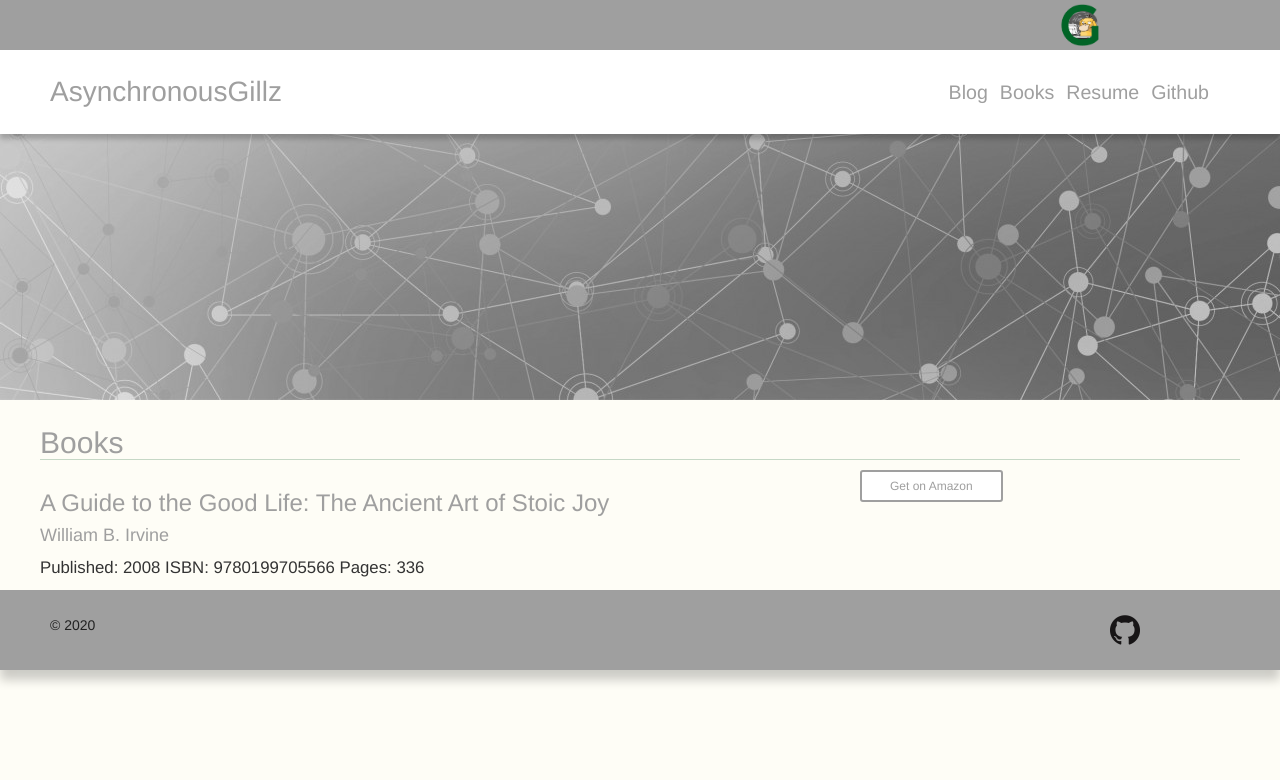
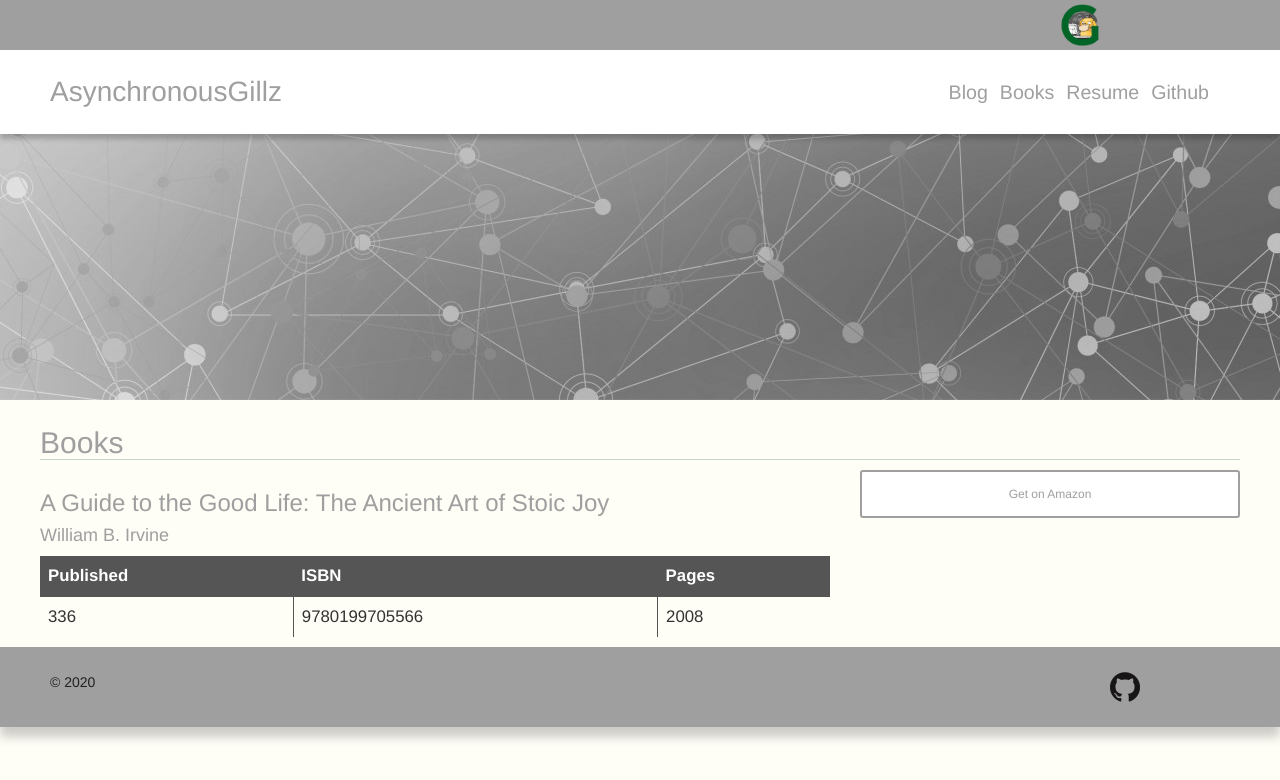
Before and after one commit to GerhardOfRivia/GerhardOfRivia.github.io, a Jekyll site: the page built from books.md, in a window 1280 px wide. Shown: the top 780 px of the page. Built offline with Jekyll 4.4.1, drawn with Linux system fonts in a browser that asks for light colours; nearby versions of some CDN libraries.

Commit message:
Update to final touch

```diff
--- a/_includes/books.html
+++ b/_includes/books.html
@@ -7,16 +7,27 @@
 
 			<h4>{{ book.author }}</h4>
 
-			<div>
-				Published: {{ book.published }}
-				ISBN: {{ book.ISBN }}
-				Pages: {{ book.pages }}
-			</div>
+			<table>
+				<thead>
+					<tr>
+						<th>Published</th>
+						<th>ISBN</th>
+						<th>Pages</th>
+					</tr>
+				</thead>
+				<tbody>
+					<tr>
+						<td>{{ book.pages }}</td>
+						<td>{{ book.ISBN }}</td>
+						<td>{{ book.published }}</td>
+					</tr>
+                </tbody>
+			</table>
 
 		</div>
-		<div class="col-md-6 col-lg-4 hidden-xs-down">
+		<div class="col-sm-4 hidden-xs-down">
 			<div class="btn btn-sm amazon">
-			  <a href="{{ book.amazon }}" target="_blank" rel="sponsored noopener noreferrer" class="book">
+			  <a href="{{ book.amazon }}?tag=AsynchronousGillz" target="_blank" rel="sponsored noopener noreferrer" class="book">
 				  <span class="icon text-gray-400">
 					<i class="fab fa-amazon"></i>
 				  </span>
--- a/assets/styles.css
+++ b/assets/styles.css
@@ -660,12 +660,15 @@ th {
     width: 165px;
 }
 .amazon {
-  background-color: white;
-  color: black;
-  border: 2px solid #9f9f9f;
+    display:flex;
+    justify-content:center;
+    align-items:center;
+    background-color: white;
+    color: black;
+    border: 2px solid #9f9f9f;
 }
 
-.amazon:hover {background-color: #9f9f9f;}
+.amazon:hover {background-color: #eee;}
 
 #spacetime {
     margin-left: auto;
```
Also changed, not shown: _books/9780199705566.md (+1 -1 lines).
